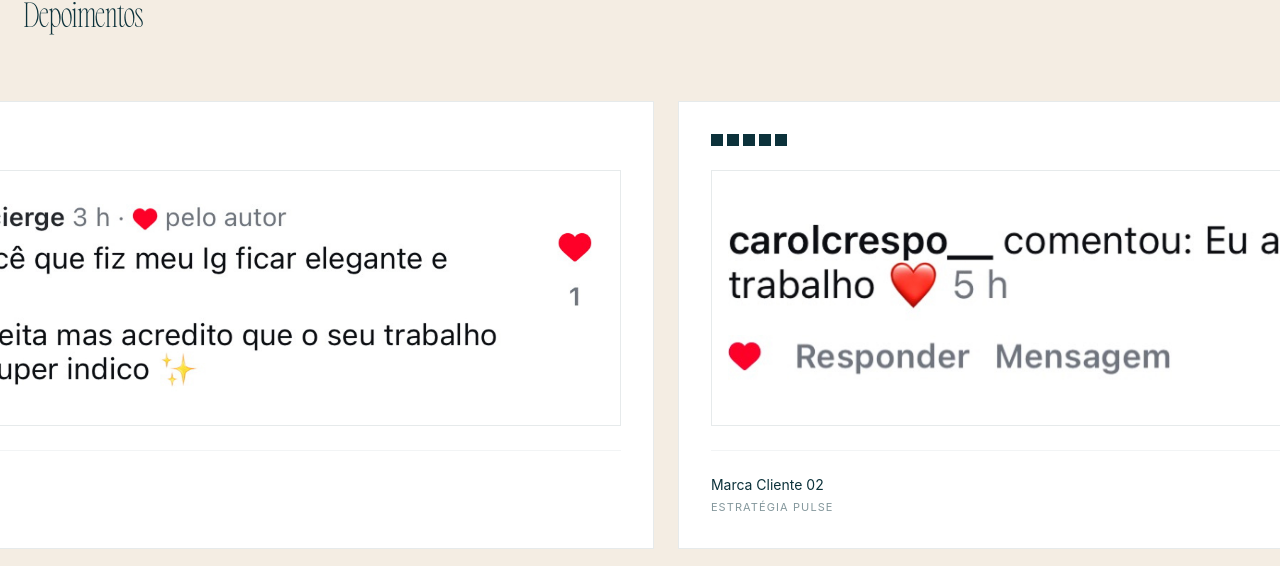
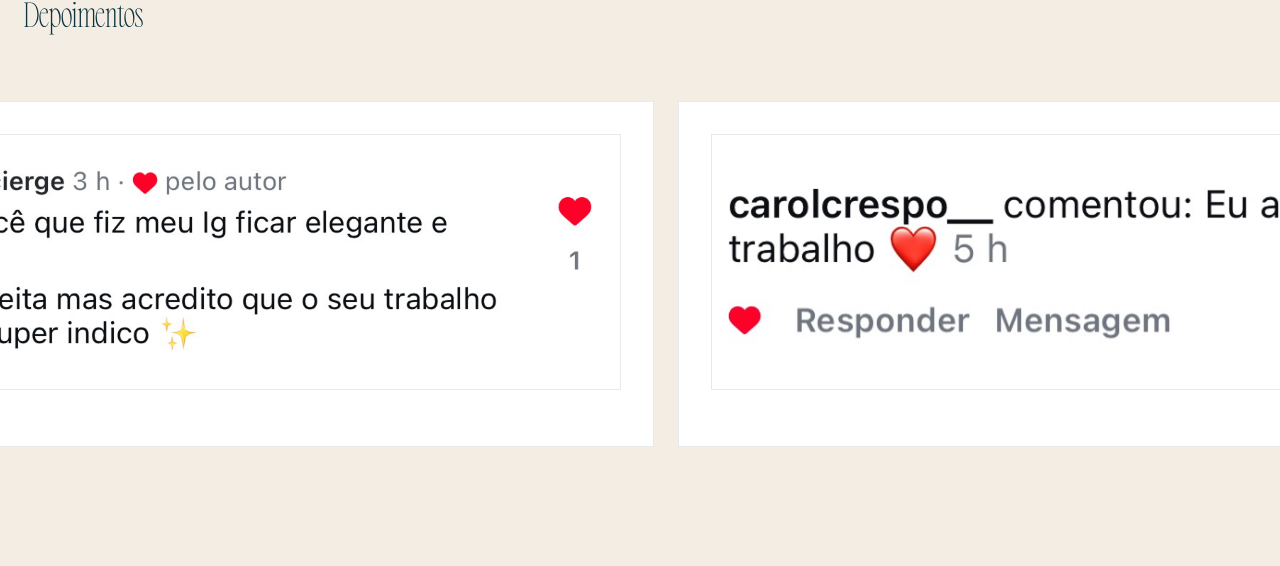
Before and after one commit to GustavoLBarros/pulseLP, a Next.js app: page / in a window 1280 px wide. Shown: the part 9868-10434 px from the top of the page. Built offline with nearby package versions, Linux system fonts and the light colour scheme.

Commit message:
Corrigi e simplifiquei o card de depoimento

```diff
--- a/app/page.tsx
+++ b/app/page.tsx
@@ -30,11 +30,11 @@ export default function LandingPagePulse() {
   ];
 
   const depoimentos = [
-    { id: 1, marca: "Marca Cliente 01", img: "/images/depoimento-01.jpg" },
-    { id: 2, marca: "Marca Cliente 02", img: "/images/depoimento-02.jpg" },
-    { id: 3, marca: "Marca Cliente 03", img: "/images/depoimento-03.jpg" },
-    { id: 4, marca: "Marca Cliente 04", img: "/images/depoimento-04.jpg" },
-    { id: 5, marca: "Marca Cliente 05", img: "/images/depoimento-05.jpg" },
+    { id: 1, marca: "", img: "/images/depoimento-01.jpg" },
+    { id: 2, marca: "", img: "/images/depoimento-02.jpg" },
+    { id: 3, marca: "", img: "/images/depoimento-03.jpg" },
+    { id: 4, marca: "", img: "/images/depoimento-04.jpg" },
+    { id: 5, marca: "", img: "/images/depoimento-05.jpg" },
   ];
 
   useEffect(() => {
@@ -171,11 +171,6 @@ export default function LandingPagePulse() {
           >
             {depoimentos.map((item) => (
               <div key={item.id} className="min-w-[350px] md:min-w-[450px] bg-white border border-[#0C323B]/10 p-8 flex flex-col justify-between select-none">
-                <div className="flex gap-1 mb-6">
-                  {[...Array(5)].map((_, star) => (
-                    <div key={star} className="w-3 h-3 bg-[#0C323B]"></div>
-                  ))}
-                </div>
 
                 {/* CONTAINER DE IMAGEM CORRIGIDO: centraliza e contém prints de qualquer proporção */}
                 <div className="w-full h-64 bg-white/5 border border-[#0C323B]/10 mb-6 flex items-center justify-center overflow-hidden p-4">
@@ -184,11 +179,6 @@ export default function LandingPagePulse() {
                     alt={item.marca}
                     className="max-w-full max-h-full object-contain pointer-events-none"
                   />
-                </div>
-
-                <div className="border-t border-[#0C323B]/5 pt-6">
-                  <p className="text-sm text-[#0C323B]">{item.marca}</p>
-                  <p className="text-[#0C323B]/50 text-[11px] tracking-widest mt-1 uppercase">Estratégia Pulse</p>
                 </div>
               </div>
             ))}
```
